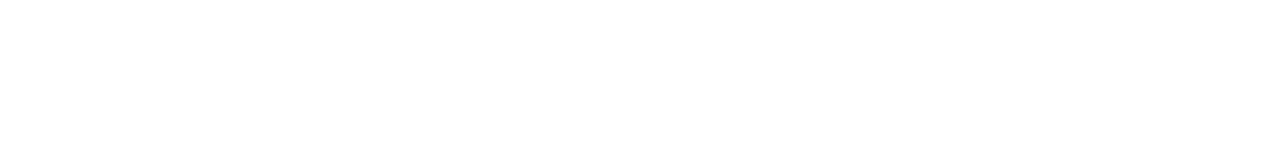
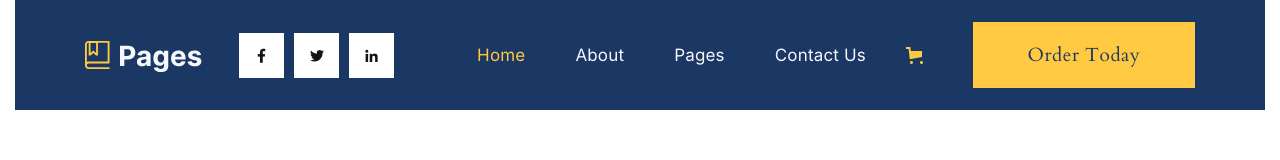
Before and after one commit to molexandev/books, a website: page app/components/header.html in a window 1280 px wide. Drawn offline with nearby package versions, Linux system fonts and the light colour scheme; files that its build step writes are made by us from their sources; files whose address does not match are found by name.

Commit message:
added header

```diff
--- a/app/components/header.html
+++ b/app/components/header.html
@@ -1,5 +1,5 @@
 <!DOCTYPE html>
-<html lang="ru">
+<html lang="en">
 
 <head>
    <meta charset="UTF-8">
@@ -9,6 +9,47 @@
    <link rel="stylesheet" href="css/style.min.css">
 </head>
 <body>
-   <header>
-
+   <header class="header">
+      <div class="container">
+         <div class="header__wrapper">
+            <div class="header__left">
+               <a class="logo" href="#">
+                  <img class="logo__img" src="../images/logo.svg" alt="image logo">
+               </a>
+               <div class="socials">
+                  <a class="socials__link" href="#">
+                     <img class="socials__img" src="../images/facebook.png" alt="image facebook">
+                  </a>
+                  <a class="socials__link" href="#">
+                     <img class="socials__img" src="../images/twiter.png" alt="image twiter">
+                  </a>
+                  <a class="socials__link" href="#">
+                     <img class="socials__img" src="../images/linkedin.png" alt="image linkedin">
+                  </a>
+               </div>
+            </div>
+            <div class="header__right">
+               <nav class="menu">
+                  <ul class="menu__items">
+                     <li class="menu__item">
+                        <a class="menu__link menu__link--active" href="#">Home</a>
+                     </li>
+                     <li class="menu__item">
+                        <a class="menu__link" href="#">About</a>
+                     </li>
+                     <li class="menu__item">
+                        <a class="menu__link" href="#">Pages</a>
+                     </li>
+                     <li class="menu__item">
+                        <a class="menu__link" href="#">Contact Us</a>
+                     </li>
+                  </ul>
+               </nav>
+               <a class="cart" href="#">
+                  <img class="cart__img" src="../images/cart.svg" alt="cart image">
+               </a>
+               <button class="header__btn">Order Today</button>
+            </div>
+         </div>
+      </div>
    </header>
--- a/app/scss/_fonts.scss
+++ b/app/scss/_fonts.scss
@@ -0,0 +1,18 @@
+@font-face {
+   font-family: 'Cardo-Regular';
+   font-weight: 400;
+   font-style: normal;
+   src: local('Cardo-Regular'),
+   url('../fonts/Cardo-Regular.woff2') format('woff2'),
+   url('../fonts/Cardo-Regular.woff') format('woff');
+   font-display: swap;
+}
+@font-face {
+   font-family: 'Inter-Regular';
+   font-weight: 400;
+   font-style: normal;
+   src: local('Inter-Regular'),
+   url('../fonts/Inter-Regular.woff2') format('woff2'),
+   url('../fonts/Inter-Regular.woff') format('woff');
+   font-display: swap;
+}
--- a/app/scss/_global.scss
+++ b/app/scss/_global.scss
@@ -1,4 +1,9 @@
 body {
    min-height: 100vh;
 }
+.container{
+   max-width: 1470px;
+   padding: 0 15px;
+   margin: 0 auto;
+}
 /* =============================*/
--- a/app/scss/_vars.scss
+++ b/app/scss/_vars.scss
@@ -0,0 +1,23 @@
+$default: #1B3764;
+$hover: #4d7ecc;
+$accent: #FFCA42;
+$textwhite: #F6F8FC;
+%btn{
+   @extend %cardo-400;
+   background-color: $accent;
+   font-size: 19px;
+   line-height: 28px;
+   letter-spacing: 0.57px;
+   text-transform: capitalize;
+   color: $default;
+   border: none;
+   cursor: pointer;
+}
+%cardo-400{
+   font-family: 'Cardo-Regular', sans-serif;
+   font-weight: 400;
+}
+%inter-400{
+   font-family: 'Inter-Regular', sans-serif;
+   font-weight: 400;
+}
--- a/app/scss/style.scss
+++ b/app/scss/style.scss
@@ -3,11 +3,88 @@
 @import 'reset';
 @import 'global';
 
+.header{
+   &__wrapper{
+      background-color: $default;
+      max-width: 1440px;
+      height: 110px;
+      padding: 0 70px;
+      display: flex;
+      justify-content: space-between;
+      align-items: center;
+   }
+   &__left{
+      display: flex;
+      justify-content: start;
+      align-items: center;
+   }
+   &__right{
+      display: flex;
+      justify-content: end;
+      align-items: center;
+   }
+   &__btn{
+      width: 222px;
+      height: 66px;
+      @extend %btn;
+      transition: all .2s;
+      &:hover{
+         color: $accent;
+         background-color: $hover;
+      }
+   }
+}
+.logo{
+   margin-right: 35px;
+}
+.socials{
+   display: flex;
+   justify-content: start;
+   &__link{
+      margin-right: 10px;
+      transition: all .2s;
+      &:hover{
+         background-color: $hover;
+         opacity: 0.5;
+      }
+   }
+}
+.menu{
+   &__items{
+      display: flex;
+      justify-content: space-between;
 
-
-
-
-
+   }
+   &__item{
+      &:first-child{
+         margin-left: 25px;
+      }
+      &:last-child{
+         margin-right: 40px;
+      }
+   }
+   &__item + .menu__item{
+      margin-left: 50px;
+   }
+   &__link{
+      @extend %inter-400;
+      font-size: 17px;
+      line-height: 26px;
+      letter-spacing: 0.17px;
+      color: $textwhite;
+      text-decoration: none;
+      transition: all .2s;
+      &:hover{
+         color: $accent;
+      }
+   }
+   &__link--active{
+      color: $accent;
+   }
+}
+.cart{
+   margin-right: 50px;
+}
 
 
 
```
Also changed, not shown: app/index.html (+44 -3 lines), app/fonts/Cardo-Regular.woff (added), app/fonts/Cardo-Regular.woff2 (added), app/fonts/Inter-Regular.woff (added), app/fonts/Inter-Regular.woff2 (added), app/fonts/src/Cardo-Regular.ttf (added), app/fonts/src/Inter-Regular.ttf (added), app/images/cart.svg (added), app/images/facebook.png (added), app/images/linkedin.png (added), app/images/logo.svg (added), app/images/twiter.png (added).
